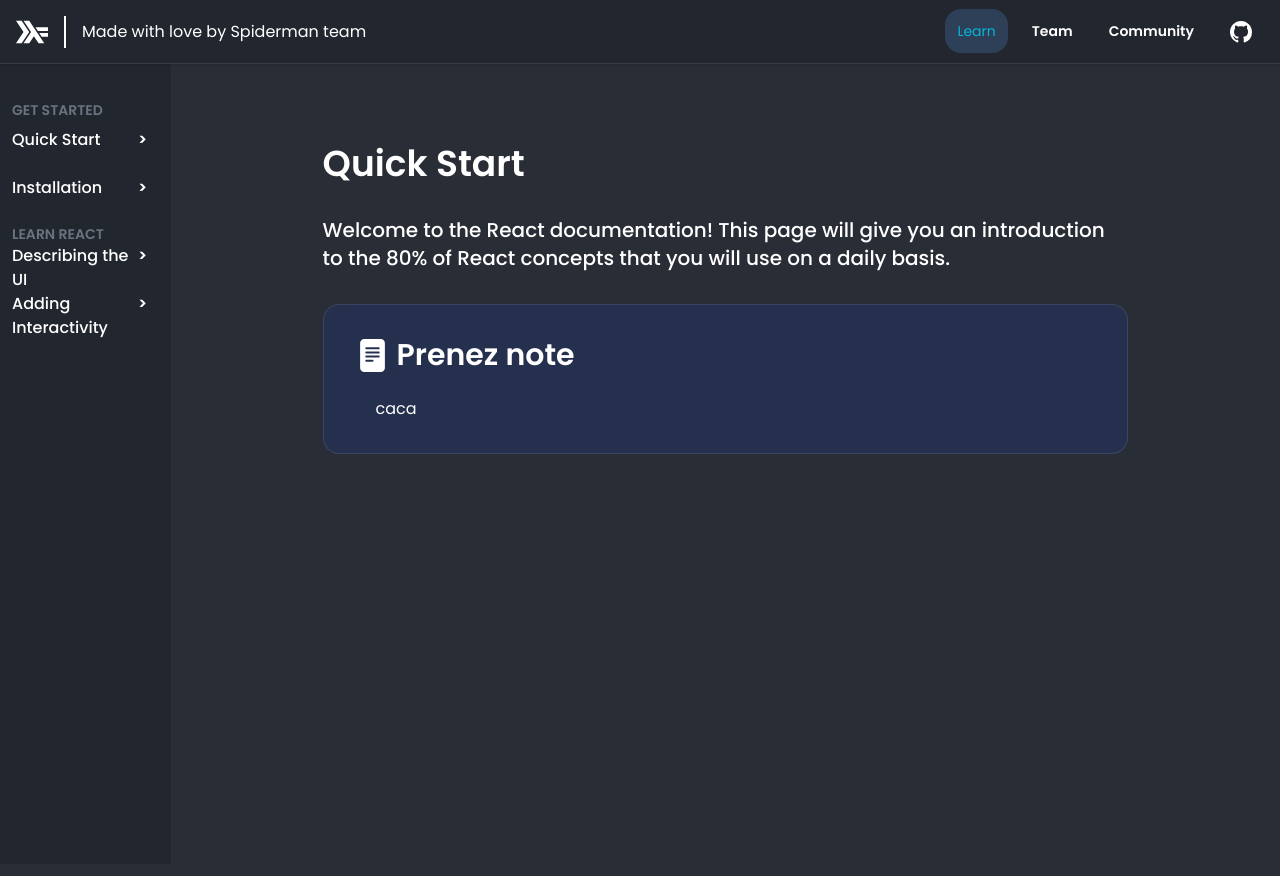
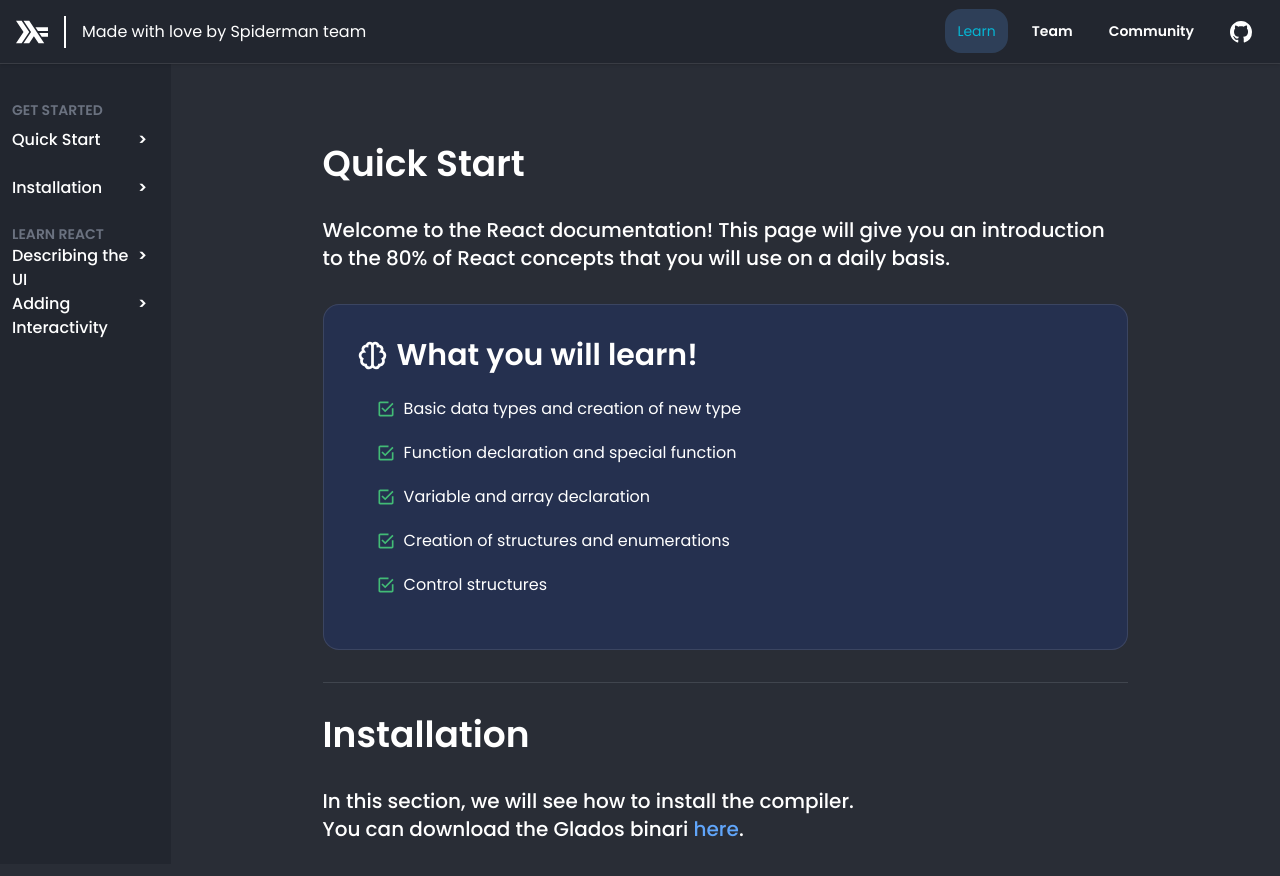
Before and after one commit to Gaetandrt/glados-doc, a Next.js app: page /learn in a window 1280 px wide. Shown: the top 876 px of the page. Built offline with nearby package versions, Linux system fonts and the light colour scheme.

Commit message:
updating learn page and sidebaritem

```diff
--- a/src/app/(site)/learn/page.tsx
+++ b/src/app/(site)/learn/page.tsx
@@ -1,7 +1,6 @@
 import LearnCard from "@/components/LearnCard";
-import { Children } from "react";
-import { BsFillFileTextFill } from "react-icons/bs";
-
+import { BiBrain } from "react-icons/bi";
+import { IoMdCheckboxOutline } from "react-icons/io";
 
 export default function Learn() {
   return (
@@ -12,9 +11,49 @@
       <p className="font-medium text-xl mb-8">
         Welcome to the React documentation! This page will give you an introduction to the 80% of React concepts that you will use on a daily basis.
       </p>
-      <LearnCard Icon={BsFillFileTextFill} iconSize={33} title='Prenez note'>
-        <p>caca</p>
+      <LearnCard Icon={BiBrain} iconSize={33} title='What you will learn!'>
+        <ul className="justify-between">
+          <li className="mb-5">
+            <div className="flex flex-row items-center">
+              <IoMdCheckboxOutline className='inline-block mr-2 text-green-400/80' size={20} />
+              <p>Basic data types and creation of new type</p>
+            </div>
+          </li>
+          <li className="mb-5">
+            <div className="flex flex-row items-center">
+              <IoMdCheckboxOutline className='inline-block mr-2 text-green-400/80' size={20} />
+              <p>Function declaration and special function </p>
+            </div>
+          </li>
+          <li className="mb-5">
+            <div className="flex flex-row items-center">
+              <IoMdCheckboxOutline className='inline-block mr-2 text-green-400/80' size={20} />
+              <p>Variable and array declaration </p>
+            </div>
+          </li>
+          <li className="mb-5">
+            <div className="flex flex-row items-center">
+              <IoMdCheckboxOutline className='inline-block mr-2 text-green-400/80' size={20} />
+              <p>Creation of structures and enumerations </p>
+            </div>
+          </li>
+          <li className="mb-5">
+            <div className="flex flex-row items-center">
+              <IoMdCheckboxOutline className='inline-block mr-2 text-green-400/80' size={20} />
+              <p>Control structures</p>
+            </div>
+          </li>
+        </ul>
       </LearnCard>
-  </div>
+      <hr className='border-gray-400/20 mb-8 mt-8 w-full' />
+      <h1 className="font-semibold text-4xl mb-8 mt-8">
+        Installation
+      </h1>
+      <p className="font-medium text-xl mb-8">
+        In this section, we will see how to install the compiler.
+        <br />
+        You can download the Glados binari <a className='text-blue-400' href="https://github.com/NickSpyker/GLaDOS/releases/tag/0.1.35">here</a>.
+      </p>
+    </div>
   )
 }
--- a/src/components/sidebarLearn.json
+++ b/src/components/sidebarLearn.json
@@ -8,31 +8,11 @@
       },
       {
         "title": "Quick Start",
-        "path": "/learn",
-        "routes": [
-          {
-            "title": "Tutorial: Tic-Tac-Toe",
-            "path": "/learn/tutorial-tic-tac-toe"
-          },
-          {
-            "title": "Thinking in React",
-            "path": "/learn/thinking-in-react"
-          }
-        ]
+        "path": "/learn"
       },
       {
         "title": "Installation",
-        "path": "/learn/installation",
-        "routes": [
-          {
-            "title": "Start a New React Project",
-            "path": "/learn/start-a-new-react-project"
-          },
-          {
-            "title": "Add React to an Existing Project",
-            "path": "/learn/add-react-to-an-existing-project"
-          }
-        ]
+        "path": "/learn/installation"
       },
       {
         "hasSectionHeader": true,
```
